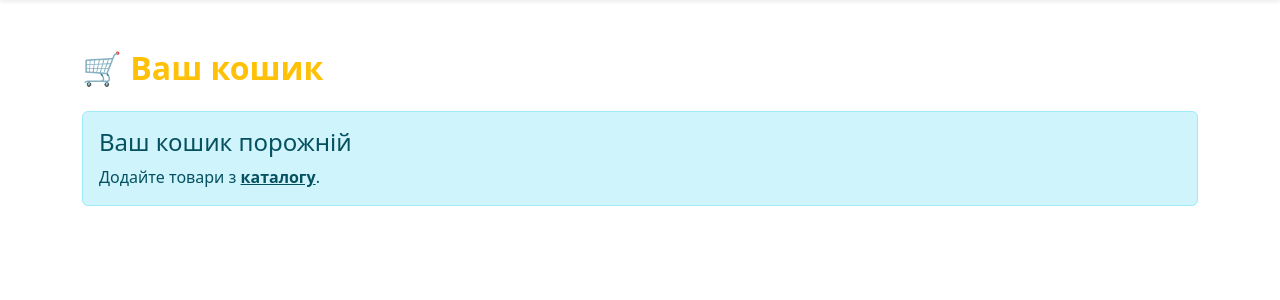
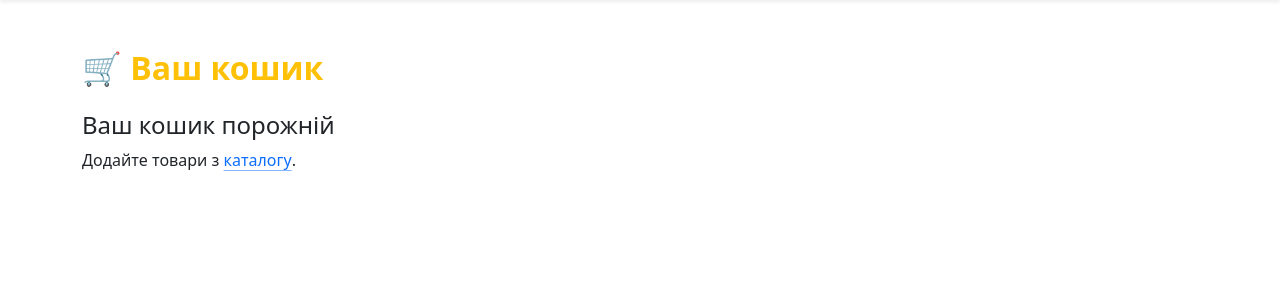
Before and after one commit to DanyloLyk/Ne_Programisty, a Flask app: page /cart in a window 1280 px wide. Shown: the part 59-359 px from the top of the page. Run offline with Flask 3, Linux system fonts and the light colour scheme; a user stored in the database is signed in; data that the repository does not hold is empty.

Commit message:
fix: update alert styles and links in cart.html

```diff
--- a/app/templates/cart.html
+++ b/app/templates/cart.html
@@ -8,9 +8,9 @@
 
     {# Порожній кошик #}
     <div id="cart-empty" style="display: none;">
-        <div class="alert alert-info">
+        <div class="alert-info">
             <h4 class="alert-heading">Ваш кошик порожній</h4>
-            <p class="mb-0">Додайте товари з <a href="{{ url_for('main.catalog') }}" class="alert-link">каталогу</a>.</p>
+            <p class="mb-0">Додайте товари з <a href="{{ url_for('main.catalog') }}" class="icon-link">каталогу</a>.</p>
         </div>
     </div>
 
```
Also changed, not shown: instance/mydatabase.db.
